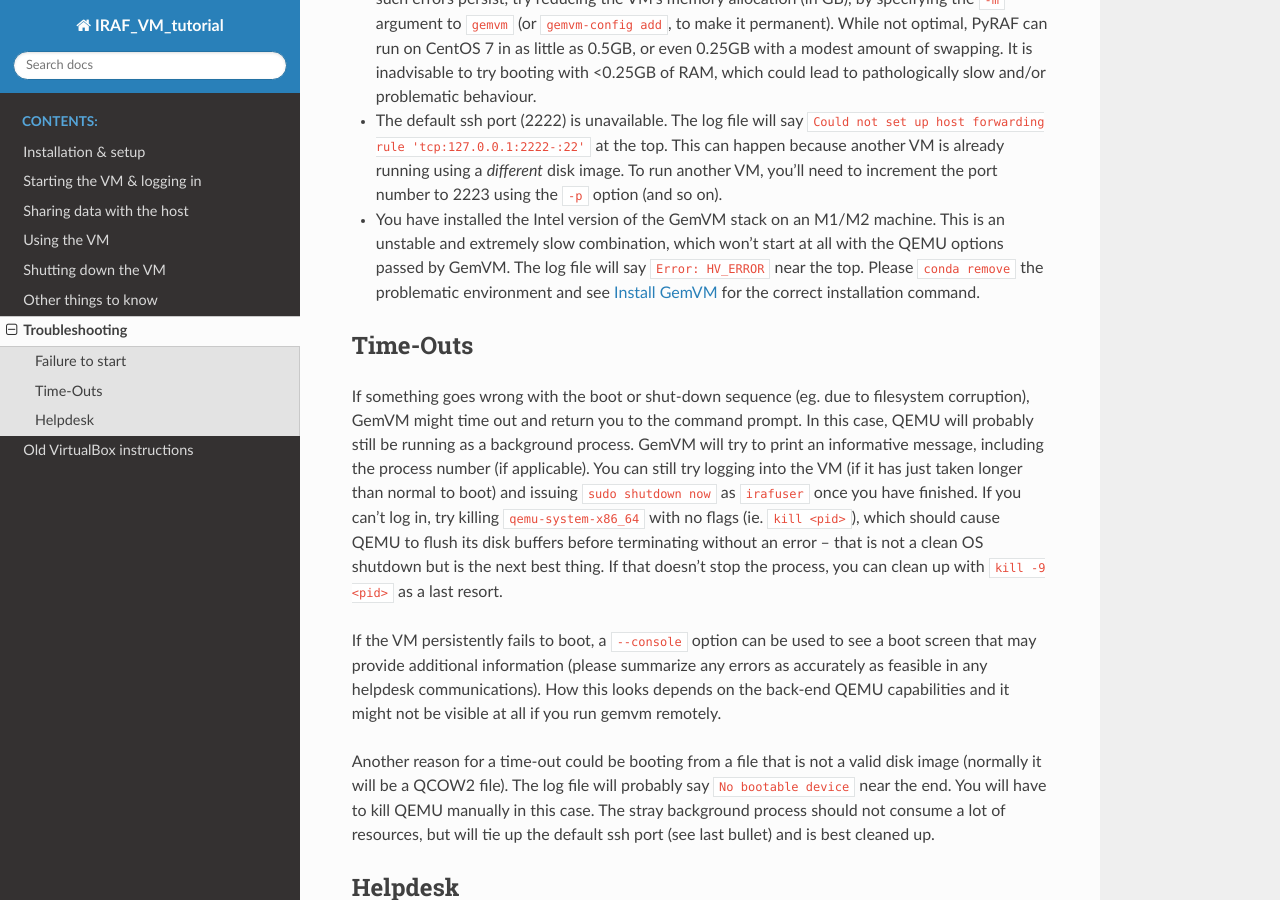
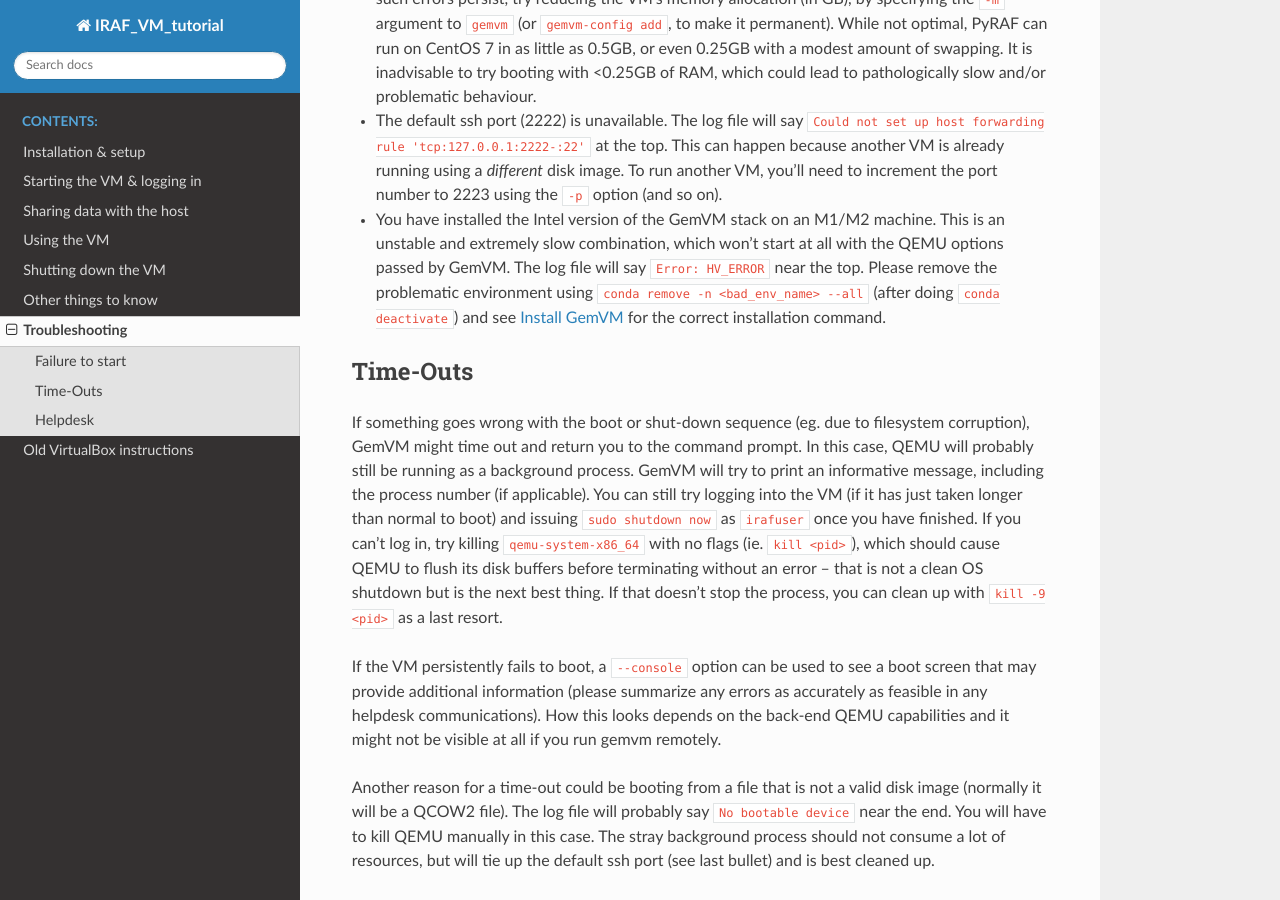
Before and after one commit to GeminiDRSoftware/IRAF_VM_tutorial, a Sphinx documentation site: the page built from source/troubleshooting.rst, in a window 1280 px wide and 900 px high, scrolled down 546 px. Built offline with Sphinx 7.4.7 and the Read the Docs theme 2.0.0, drawn with Linux system fonts in a browser that asks for light colours.

Commit message:
Be explicit about how to remove an environment for the wrong arch.

```diff
--- a/source/troubleshooting.rst
+++ b/source/troubleshooting.rst
@@ -41,9 +41,10 @@
 * You have installed the Intel version of the GemVM stack on an M1/M2 machine.
   This is an unstable and extremely slow combination, which won't start at all
   with the QEMU options passed by GemVM. The log file will say
-  ``Error: HV_ERROR`` near the top. Please ``conda remove`` the problematic
-  environment and see :ref:`gemvm_install_cmd` for the correct installation
-  command.
+  ``Error: HV_ERROR`` near the top. Please remove the problematic environment
+  using ``conda remove -n <bad_env_name> --all`` (after doing
+  ``conda deactivate``) and see :ref:`gemvm_install_cmd` for the correct
+  installation command.
 
 
 .. _gemvm_timeouts:
```
